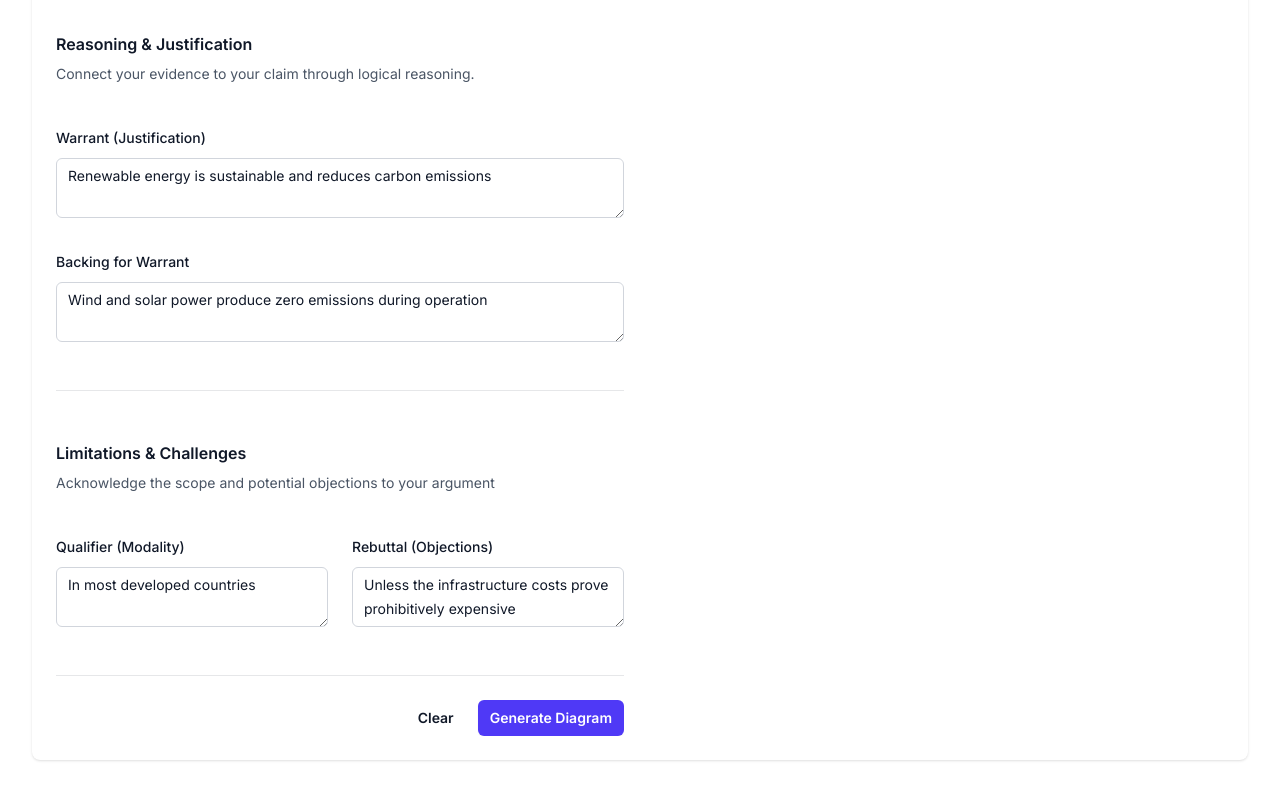
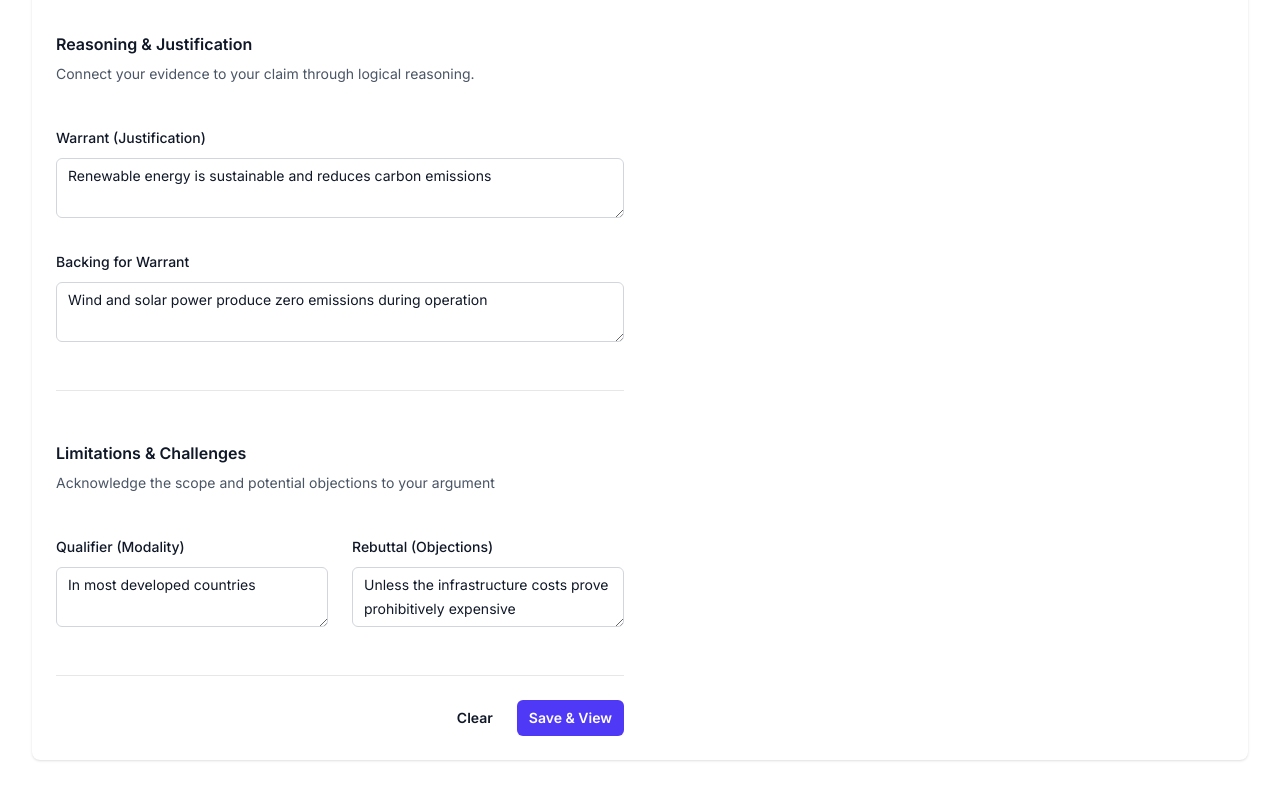
Before and after one commit to gdamalis/toulmin-lab, a Next.js app: page /argument/create in a window 1280 px wide. Shown: the part 1067-1867 px from the top of the page. Built offline with nearby package versions, Linux system fonts and the light colour scheme; no server answers.

Commit message:
feat: update button labels in Toulmin forms for clarity
- Added customizable button text to the ToulminForm component.
- Updated button labels in ToulminArgumentBuilder and ToulminArgumentEditor to "Save & View" and "Update & View" respectively for improved user experience.

```diff
--- a/src/app/argument/create/page.tsx
+++ b/src/app/argument/create/page.tsx
@@ -112,6 +112,7 @@ export default function ToulminArgumentBuilder() {
                     onSubmit={handleSave}
                     onChange={handleFormChange}
                     initialData={toulminArgument}
+                    buttonText="Save & View"
                   />
                 </div>
                 <div>
--- a/src/app/argument/edit/[id]/page.tsx
+++ b/src/app/argument/edit/[id]/page.tsx
@@ -159,6 +159,7 @@ export default function ToulminArgumentEditor({
             onSubmit={handleSave}
             onChange={handleFormChange}
             initialData={toulminArgument}
+            buttonText="Update & View"
           />
         </div>
         <div>
--- a/src/components/ToulminForm.tsx
+++ b/src/components/ToulminForm.tsx
@@ -10,12 +10,14 @@ interface ToulminFormProps {
   readonly onSubmit: (data: ToulminArgument) => void;
   readonly onChange?: (data: ToulminArgument) => void;
   readonly initialData?: ToulminArgument;
+  readonly buttonText?: string;
 }
 
 export function ToulminForm({
   onSubmit,
   onChange,
-  initialData = emptyToulminArgument
+  initialData = emptyToulminArgument,
+  buttonText = "Generate Diagram"
 }: Readonly<ToulminFormProps>) {
   const { user } = useAuth();
   const [formData, setFormData] = useState<ToulminArgument>(initialData);
@@ -347,7 +349,7 @@ export function ToulminForm({
           type="submit"
           className="rounded-md bg-indigo-600 px-3 py-2 text-sm font-semibold text-white shadow-xs hover:bg-indigo-500 focus-visible:outline-2 focus-visible:outline-offset-2 focus-visible:outline-indigo-600"
         >
-          Generate Diagram
+          {buttonText}
         </button>
       </div>
     </form>
```
